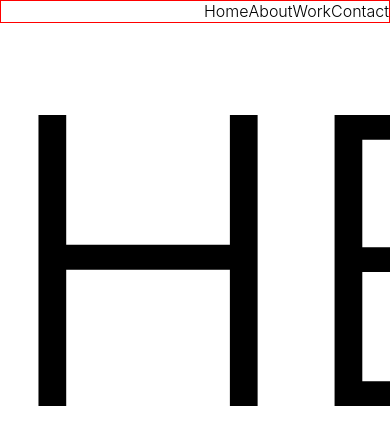
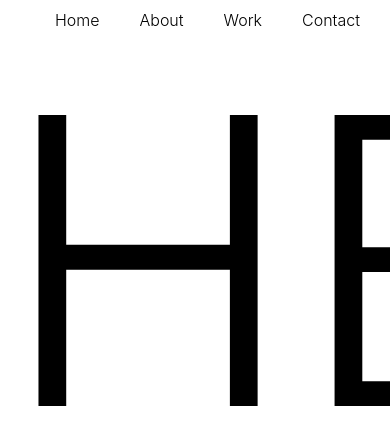
Before and after one commit to camille-granier/portfolio, a Next.js app: page / in a window 390 px wide. Shown: the top 444 px of the page. Built offline with nearby package versions, Linux system fonts and the light colour scheme.

Commit message:
creating breakpoints for media queries

```diff
--- a/styles/Home.module.scss
+++ b/styles/Home.module.scss
@@ -1,4 +1,5 @@
-@import './-mixins.scss';
+@import './_mixins.scss';
+@import './_variables.scss';
 
 .hero {
   font-size: 400px;
--- a/styles/_Header.module.scss
+++ b/styles/_Header.module.scss
@@ -5,13 +5,16 @@
     width: 100%;
     display: flex;
     align-items: center;
-    justify-content: flex-end;
 }
 
 .nav {
     width: 100%;
-    border: solid 1px red;
     display: flex;
     align-items: center;
     justify-content: flex-end;
+    padding: .625rem;
+
+    a {
+        padding: 0 1.25rem;
+    }
 }
```
Also changed, not shown: styles/-mixins.scss (deleted), styles/_mixins.scss (added), styles/_variables.scss (added).
